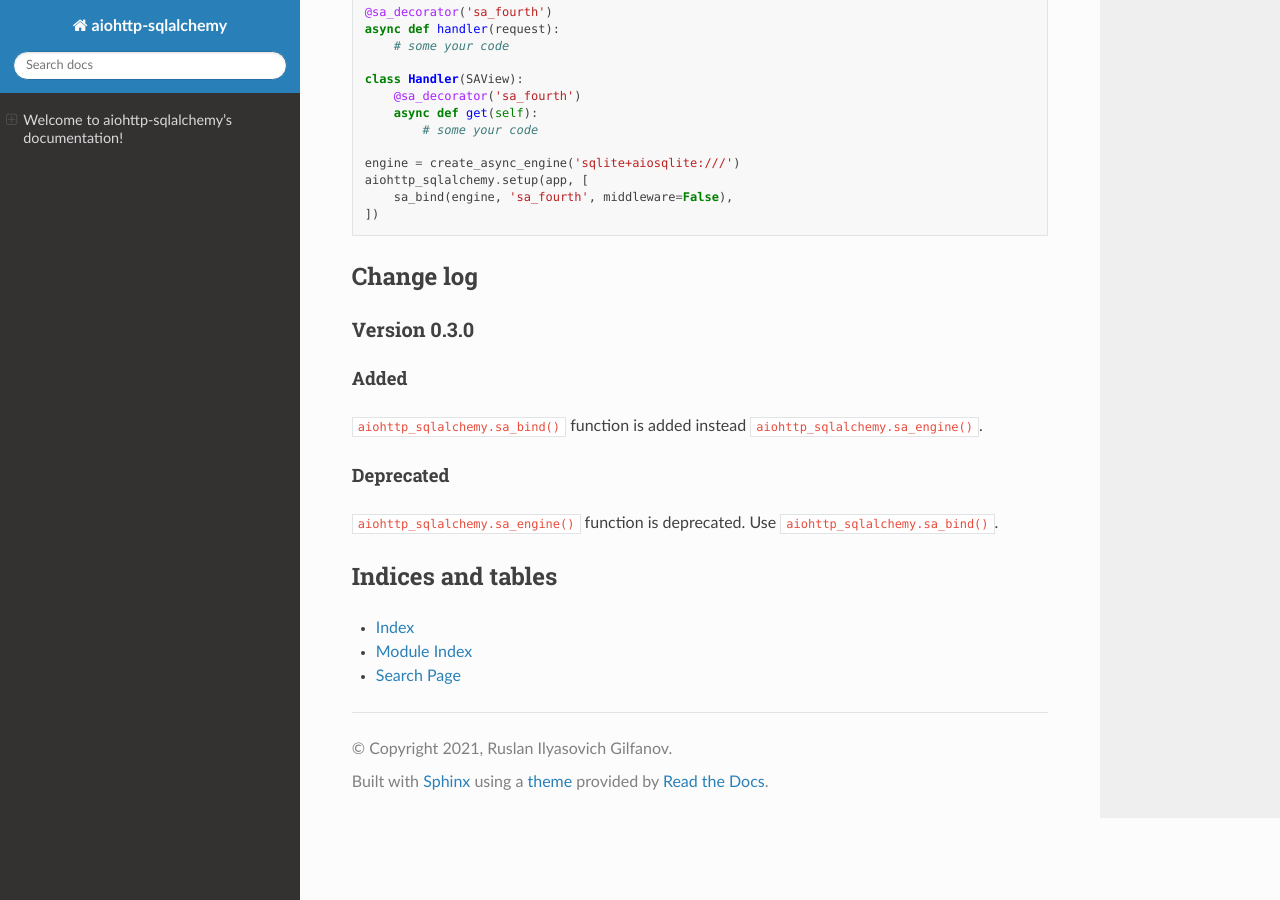
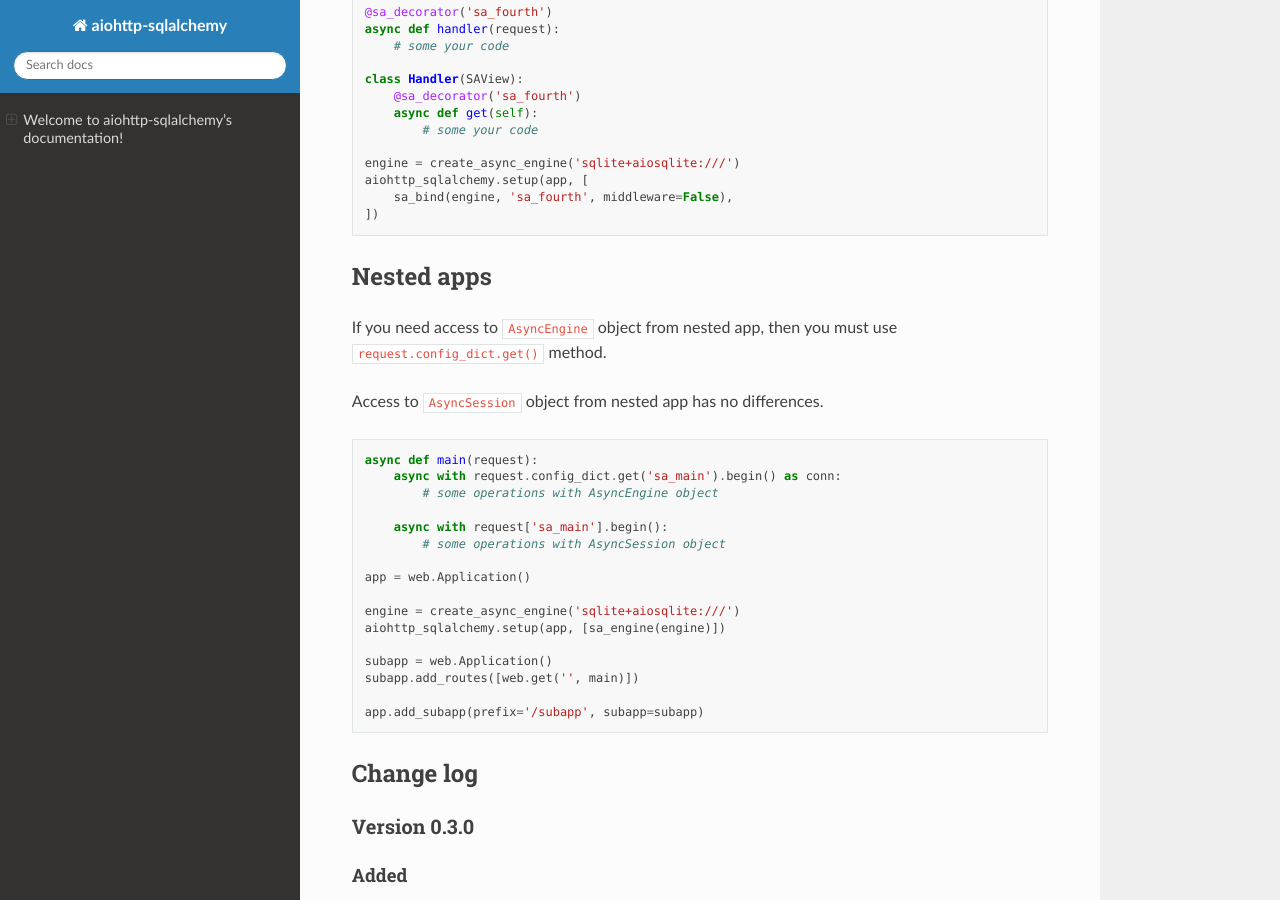
Before and after one commit to ri-gilfanov/aiohttp-sqlalchemy, a Sphinx documentation site: the page built from docs/index.rst, in a window 1280 px wide and 900 px high, scrolled down 2335 px. Built offline with Sphinx 7.4.7 and the Read the Docs theme 2.0.0, drawn with Linux system fonts in a browser that asks for light colours.

Commit message:
Fix nested app docs section

```diff
--- a/docs/index.rst
+++ b/docs/index.rst
@@ -146,6 +146,33 @@ Decorating handlers
   ])
 
 
+Nested apps
+-----------
+If you need access to ``AsyncEngine`` object from nested app, then you must
+use ``request.config_dict.get()`` method.
+
+Access to ``AsyncSession`` object from nested app has no differences.
+
+.. code-block:: python
+
+  async def main(request):
+      async with request.config_dict.get('sa_main').begin() as conn:
+          # some operations with AsyncEngine object
+
+      async with request['sa_main'].begin():
+          # some operations with AsyncSession object
+
+  app = web.Application()
+
+  engine = create_async_engine('sqlite+aiosqlite:///')
+  aiohttp_sqlalchemy.setup(app, [sa_engine(engine)])
+
+  subapp = web.Application()
+  subapp.add_routes([web.get('', main)])
+
+  app.add_subapp(prefix='/subapp', subapp=subapp)
+
+
 Change log
 ----------
 Version 0.3.0
```
